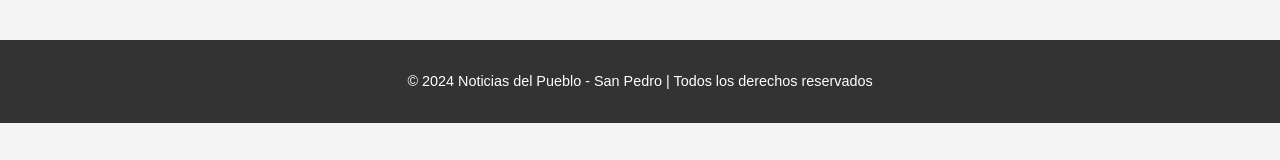
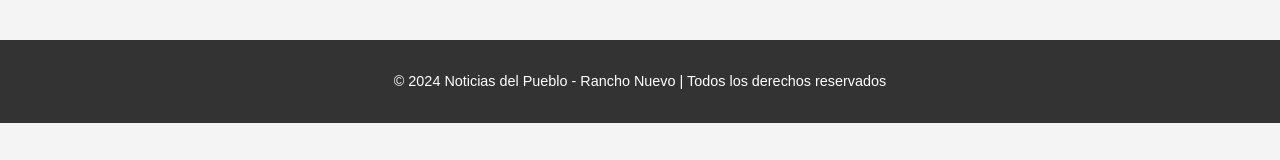
Before and after one commit to RANCHONUEVO/RANCHONUEVO.github.io, a plain HTML site: page noticias.html in a window 1280 px wide. Shown: the part 398-558 px from the top of the page. Drawn offline with Linux system fonts and the light colour scheme.

Commit message:
noticias.html

```diff
--- a/noticias.html
+++ b/noticias.html
@@ -25,7 +25,7 @@
 
     <footer>
         <div class="container">
-            <p>&copy; 2024 Noticias del Pueblo - San Pedro | Todos los derechos reservados</p>
+            <p>&copy; 2024 Noticias del Pueblo - Rancho Nuevo | Todos los derechos reservados</p>
         </div>
     </footer>
 </body>
```
